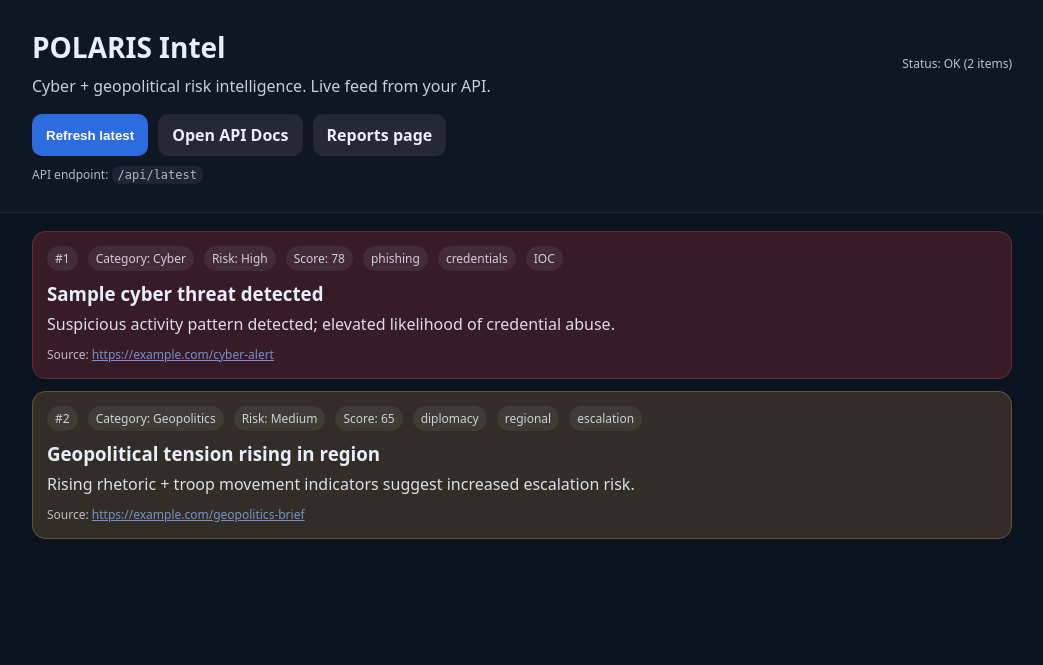
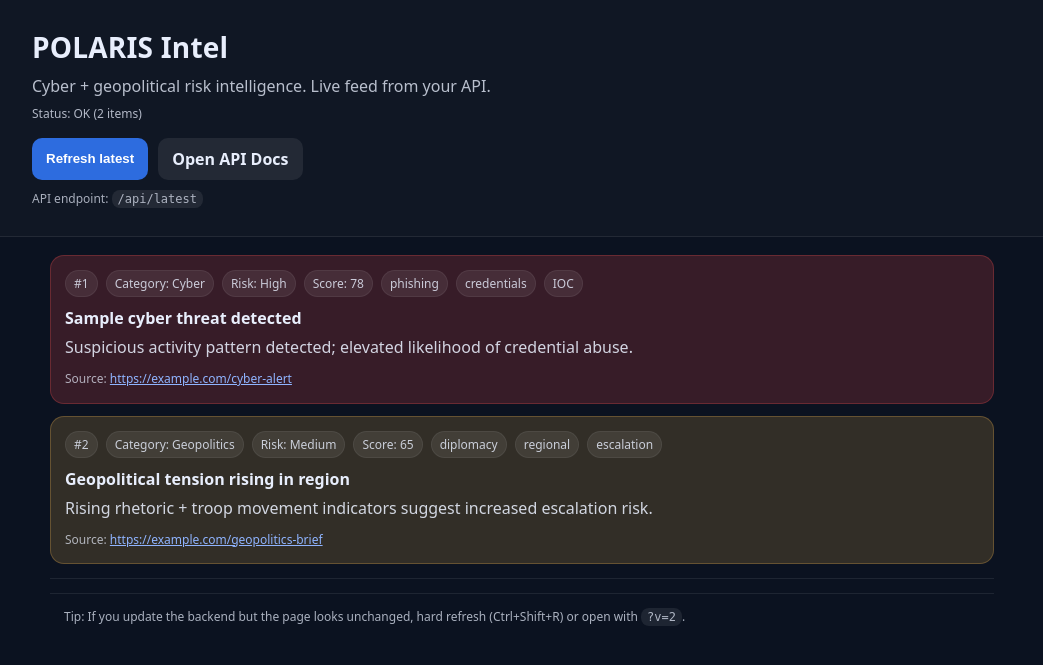
Before and after one commit to madijonovsardorbek544-cmyk/polaris-intel, a FastAPI app: page / in a window 1280 px wide. Shown: the top 665 px of the page, without its empty margins (118-1161 px from the left). Run offline with FastAPI, Linux system fonts and the light colour scheme.

Commit message:
Update index.html

```diff
--- a/src/templates/index.html
+++ b/src/templates/index.html
@@ -5,29 +5,91 @@
   <meta name="viewport" content="width=device-width, initial-scale=1" />
   <title>POLARIS Intel — Cyber & Geopolitical Risk</title>
   <style>
-    body{font-family:system-ui,Arial; margin:0; background:#0b1220; color:#e8eefc}
-    header{padding:28px 18px; border-bottom:1px solid rgba(255,255,255,.08); background:rgba(255,255,255,.02)}
+    :root{
+      --bg:#0b1220;
+      --panel:rgba(255,255,255,.04);
+      --border:rgba(255,255,255,.10);
+      --muted:rgba(232,238,252,.78);
+      --text:#e8eefc;
+      --blue:#2d6cdf;
+      --chip:rgba(255,255,255,.08);
+
+      --dangerBg:rgba(255,80,80,.18);
+      --dangerBd:rgba(255,80,80,.25);
+
+      --warnBg:rgba(255,190,80,.16);
+      --warnBd:rgba(255,190,80,.25);
+
+      --okBg:rgba(80,220,160,.14);
+      --okBd:rgba(80,220,160,.22);
+    }
+
+    *{box-sizing:border-box}
+    body{font-family:system-ui,-apple-system,Segoe UI,Roboto,Arial; margin:0; background:var(--bg); color:var(--text)}
+    a{color:#8fb4ff}
+
+    header{
+      padding:28px 18px;
+      border-bottom:1px solid rgba(255,255,255,.08);
+      background:rgba(255,255,255,.02)
+    }
     .wrap{max-width:980px; margin:0 auto}
-    h1{margin:0 0 8px; font-size:28px}
-    p{margin:0; opacity:.85; line-height:1.5}
+    .topline{display:flex; justify-content:space-between; align-items:flex-start; gap:12px; flex-wrap:wrap}
+
+    h1{margin:0 0 8px; font-size:28px; letter-spacing:.2px}
+    p{margin:0; color:var(--muted); line-height:1.55}
+
     .row{display:flex; gap:10px; flex-wrap:wrap; margin-top:16px}
-    .btn{background:#2d6cdf; color:#fff; border:none; padding:10px 14px; border-radius:10px; cursor:pointer; font-weight:600}
-    .btn.sec{background:rgba(255,255,255,.08); color:#e8eefc}
+    .btn{
+      background:var(--blue);
+      color:#fff;
+      border:none;
+      padding:10px 14px;
+      border-radius:10px;
+      cursor:pointer;
+      font-weight:700;
+      display:inline-flex;
+      align-items:center;
+      gap:8px;
+    }
+    .btn:disabled{opacity:.6; cursor:not-allowed}
+    .btn.sec{
+      background:rgba(255,255,255,.08);
+      color:var(--text);
+      text-decoration:none;
+      font-weight:700;
+    }
+
+    .small{font-size:12px; color:rgba(232,238,252,.7)}
+    .status{font-size:12px; color:rgba(232,238,252,.75); margin-top:6px}
+
+    code{
+      background:rgba(255,255,255,.08);
+      padding:2px 6px;
+      border-radius:8px
+    }
+
     main{padding:18px}
     .grid{display:grid; grid-template-columns:1fr; gap:12px}
-    .card{background:rgba(255,255,255,.04); border:1px solid rgba(255,255,255,.08); border-radius:14px; padding:14px}
-    .meta{display:flex; gap:10px; flex-wrap:wrap; font-size:12px; opacity:.85}
-    .pill{padding:4px 8px; border-radius:999px; background:rgba(255,255,255,.08)}
-    .danger{background:rgba(255,80,80,.18); border:1px solid rgba(255,80,80,.25)}
-    .warn{background:rgba(255,190,80,.16); border:1px solid rgba(255,190,80,.25)}
-    .ok{background:rgba(80,220,160,.14); border:1px solid rgba(80,220,160,.22)}
-    a{color:#8fb4ff}
-    .small{font-size:12px; opacity:.75}
-    .topline{display:flex; justify-content:space-between; align-items:center; gap:12px; flex-wrap:wrap}
-    .status{font-size:12px; opacity:.8}
-    code{background:rgba(255,255,255,.08); padding:2px 6px; border-radius:8px}
+
+    .card{
+      background:var(--panel);
+      border:1px solid var(--border);
+      border-radius:14px;
+      padding:14px;
+    }
+    .card h3{margin:10px 0 6px; font-size:16px}
+    .meta{display:flex; gap:8px; flex-wrap:wrap; font-size:12px; color:rgba(232,238,252,.82)}
+    .pill{padding:4px 8px; border-radius:999px; background:var(--chip); border:1px solid rgba(255,255,255,.06)}
+    .danger{background:var(--dangerBg); border:1px solid var(--dangerBd)}
+    .warn{background:var(--warnBg); border:1px solid var(--warnBd)}
+    .ok{background:var(--okBg); border:1px solid var(--okBd)}
+
+    .divider{height:1px; background:rgba(255,255,255,.08); margin:14px 0}
+    .footerNote{padding:14px; border-top:1px solid rgba(255,255,255,.08); color:rgba(232,238,252,.72); font-size:12px}
   </style>
 </head>
+
 <body>
   <header>
     <div class="wrap">
@@ -35,14 +97,13 @@
         <div>
           <h1>POLARIS Intel</h1>
           <p>Cyber + geopolitical risk intelligence. Live feed from your API.</p>
+          <div class="status" id="status">Status: ready</div>
         </div>
-        <div class="status" id="status">Status: loading…</div>
       </div>
 
       <div class="row">
-        <button class="btn" id="refreshBtn">Refresh latest</button>
-        <a class="btn sec" href="/docs" style="text-decoration:none; display:inline-block">Open API Docs</a>
-        <a class="btn sec" href="/reports" style="text-decoration:none; display:inline-block">Reports page</a>
+        <button class="btn" id="refreshBtn" type="button">Refresh latest</button>
+        <a class="btn sec" href="/docs">Open API Docs</a>
       </div>
 
       <p class="small" style="margin-top:10px;">
@@ -53,12 +114,24 @@
 
   <main class="wrap">
     <div class="grid" id="cards"></div>
+
+    <div class="divider"></div>
+    <div class="footerNote">
+      Tip: If you update the backend but the page looks unchanged, hard refresh (Ctrl+Shift+R) or open with <code>?v=2</code>.
+    </div>
   </main>
 
   <script>
-  function safe(v){ return (v === null || v === undefined) ? "" : String(v); }
+    document.addEventListener("DOMContentLoaded", () => {
+      const statusEl = document.getElementById("status");
+      const cardsEl  = document.getElementById("cards");
+      const btn      = document.getElementById("refreshBtn");
 
-  function levelFromScore(score){
+      function safe(v){
+        return (v === null || v === undefined) ? "" : String(v);
+      }
+
+      function scoreToLevel(score){
         const s = Number(score);
         if (!Number.isFinite(s)) return "N/A";
         if (s >= 75) return "High";
@@ -74,75 +147,121 @@
         return "";
       }
 
-  async function loadLatest(){
-    const status = document.getElementById("status");
-    const cards  = document.getElementById("cards");
-    const btn    = document.getElementById("refreshBtn");
-
-    status.textContent = "Status: fetching…";
-    btn.disabled = true;
-    cards.innerHTML = "";
-
-    try{
-      const res = await fetch("/api/latest", { cache: "no-store" });
-      if(!res.ok) throw new Error("HTTP " + res.status);
-
-      const data = await res.json();
-      const items = Array.isArray(data) ? data : (data.risks || data.items || []);
-
-      if(!items.length){
-        cards.innerHTML = '<div class="card">No items yet. Add data to <code>/api/latest</code> and refresh.</div>';
-        status.textContent = "Status: OK (0 items)";
-        return;
+      function setStatus(text){
+        statusEl.textContent = text;
       }
 
+      function renderEmpty(){
+        cardsEl.innerHTML = `
+          <div class="card">
+            <div class="meta">
+              <span class="pill">No data</span>
+            </div>
+            <h3>Nothing to show yet</h3>
+            <p style="margin:0; color:rgba(232,238,252,.82)">
+              Your <code>/api/latest</code> returned an empty list. Add items and refresh.
+            </p>
+          </div>
+        `;
+      }
+
+      function renderError(msg){
+        cardsEl.innerHTML = `
+          <div class="card danger">
+            <div class="meta">
+              <span class="pill">Error</span>
+              <span class="pill">${safe(msg)}</span>
+            </div>
+            <h3>Failed to load /api/latest</h3>
+            <p style="margin:0; color:rgba(232,238,252,.85)">
+              Open <a href="/api/latest" target="_blank" rel="noreferrer">/api/latest</a> to verify the API response.
+            </p>
+          </div>
+        `;
+      }
+
+      function renderItems(items){
+        cardsEl.innerHTML = "";
+
         items.forEach((it, idx) => {
-        const title    = safe(it.title || it.headline || ("Item " + (idx+1)));
+          const title    = safe(it.title || it.headline || ("Item " + (idx + 1)));
           const category = safe(it.category || it.type || "N/A");
-        const score    = (it.risk_score !== undefined) ? it.risk_score : it.score;
-        const level    = safe(it.risk_level || it.level || levelFromScore(score));
-        const summary  = safe(it.explanation || it.summary || it.reason || "");
-        const source   = safe(it.source || it.url || "");
-        const tags     = Array.isArray(it.tags) ? it.tags : [];
+
+          // Your current API uses: title, risk_score, category
+          const score = (it.risk_score !== undefined) ? it.risk_score : it.score;
+          const level = safe(it.risk_level || it.level || scoreToLevel(score));
+
+          const summary = safe(it.explanation || it.summary || it.reason || "");
+          const source  = safe(it.source || it.url || "");
+          const tags    = Array.isArray(it.tags) ? it.tags : [];
+
+          const chipTags = tags.slice(0, 4).map(t => `<span class="pill">${safe(t)}</span>`).join("");
 
           const div = document.createElement("div");
           div.className = "card " + levelClass(level);
 
-        const tagsHtml = tags.slice(0,4).map(t => `<span class="pill">${safe(t)}</span>`).join("");
+          const scoreChip = Number.isFinite(Number(score)) ? `<span class="pill">Score: ${Number(score)}</span>` : "";
 
           div.innerHTML = `
             <div class="meta">
-            <span class="pill">#${idx+1}</span>
+              <span class="pill">#${idx + 1}</span>
               <span class="pill">Category: ${category}</span>
               <span class="pill">Risk: ${level}</span>
-            ${Number.isFinite(Number(score)) ? `<span class="pill">Score: ${Number(score)}</span>` : ``}
-            ${tagsHtml}
+              ${scoreChip}
+              ${chipTags}
             </div>
-          <h3 style="margin:10px 0 6px">${title}</h3>
-          ${summary
-            ? `<p style="margin:0 0 10px; opacity:.92">${summary}</p>`
-            : `<p style="margin:0 0 10px; opacity:.7">(no explanation yet)</p>`
+
+            <h3>${title}</h3>
+
+            ${
+              summary
+              ? `<p style="margin:0 0 10px; color:rgba(232,238,252,.88)">${summary}</p>`
+              : `<p style="margin:0 0 10px; color:rgba(232,238,252,.65)">(no explanation yet)</p>`
             }
-          ${source
-            ? `<p class="small">Source: <a href="${source}" target="_blank" rel="noreferrer">${source}</a></p>`
+
+            ${
+              source
+              ? `<p class="small" style="margin:0;">Source: <a href="${source}" target="_blank" rel="noreferrer">${source}</a></p>`
               : ``
             }
           `;
 
-        cards.appendChild(div);
+          cardsEl.appendChild(div);
         });
+      }
 
-      status.textContent = "Status: OK (" + items.length + " items)";
+      async function loadLatest(){
+        setStatus("Status: fetching…");
+        btn.disabled = true;
+
+        try{
+          const apiUrl = window.location.origin + "/api/latest";
+          const res = await fetch(apiUrl, { cache: "no-store" });
+
+          if (!res.ok) throw new Error("HTTP " + res.status);
+
+          const data = await res.json();
+          const items = Array.isArray(data) ? data : (data.items || data.risks || []);
+
+          if (!items.length){
+            renderEmpty();
+            setStatus("Status: OK (0 items)");
+            return;
+          }
+
+          renderItems(items);
+          setStatus("Status: OK (" + items.length + " items)");
         }catch(e){
-      status.textContent = "Status: error";
-      cards.innerHTML = `<div class="card">Failed to load <code>/api/latest</code>. Error: ${safe(e.message)}</div>`;
+          renderError(e.message);
+          setStatus("Status: error");
         }finally{
           btn.disabled = false;
         }
       }
 
-  document.getElementById("refreshBtn").addEventListener("click", loadLatest);
+      btn.addEventListener("click", loadLatest);
       loadLatest();
+    });
   </script>
 </body>
 </html>
```
Lines whose indentation alone changed are shown as unchanged.
